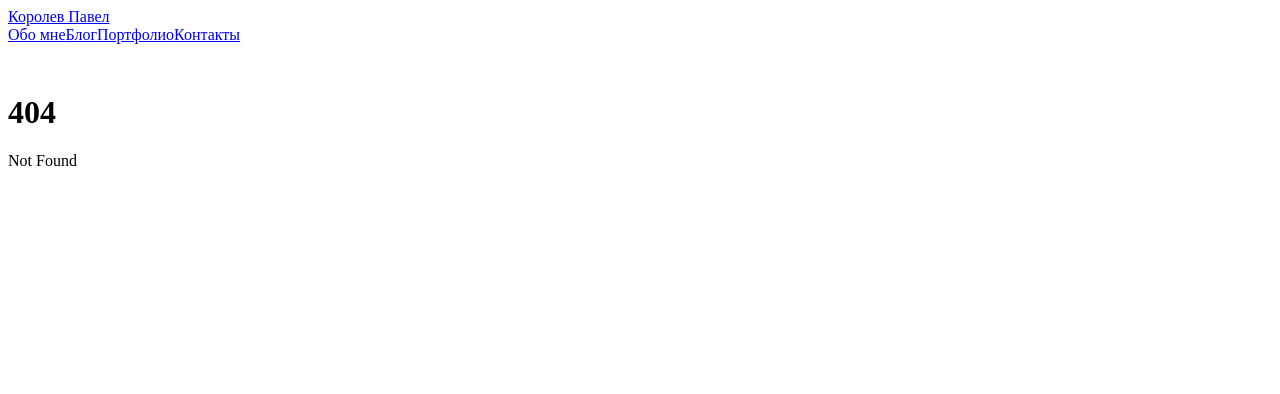
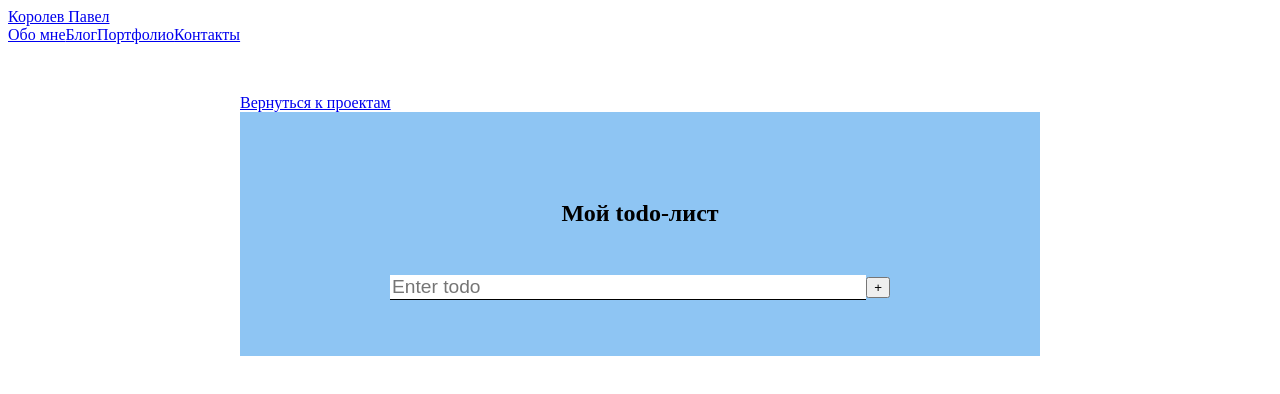
Before and after one commit to DOLBOLESCH/attest-svelte, a SvelteKit app: page /project/apps/1 in a window 1280 px wide. Before the commit this address had no page. Shown: the top 394 px of the page. Built offline with nearby package versions, Linux system fonts and the light colour scheme.

Commit message:
some fixes

```diff
--- /dev/null
+++ b/src/routes/project/+layout.svelte
@@ -0,0 +1,3 @@
+<div class="container">
+    <slot />
+</div>
--- /dev/null
+++ b/src/routes/project/+page.svelte
@@ -0,0 +1,46 @@
+<svelte:head>
+    <title>Портфолио</title>
+</svelte:head>
+
+<div class="container">
+    <h1>Мои проекты</h1>
+    <div class="apps">
+        {#each routes as page}
+        <div class="app">
+            <h2>{page.title}</h2>
+            <p>{page.body}</p>
+            <p class="readmore">
+                <a class="link" href={`/project/apps/${page.id}`}>Читать далее</a>
+            </p>
+        </div>
+        {/each}
+    </div>
+</div>
+
+<script>
+    import {routes} from './routes.js';
+</script>
+
+<style>
+    .container {
+        margin: 50px auto;
+        max-width: 800px;
+        padding: 0 20px;
+    }
+
+    .apps {
+        display: grid;
+        grid-template-columns: 1fr 1fr;
+        grid-gap: 20px;
+    }
+
+    .app {
+        border: 1px solid #ddd;
+        padding: 10px;
+        box-shadow: 0 0 10px #eee;
+    }
+
+    .link {
+        color: rgb(10, 10, 139)
+    }
+</style>
--- /dev/null
+++ b/src/routes/project/apps/+layout.svelte
@@ -0,0 +1,12 @@
+<div class='container'>
+    <a href="/project">Вернуться к проектам</a>
+    <slot />
+</div>
+
+<style>
+        .container {
+        margin: 50px auto;
+        max-width: 800px;
+        padding: 0 20px;
+    }
+</style>
--- /dev/null
+++ b/src/routes/project/apps/1/+page.svelte
@@ -0,0 +1,144 @@
+<script>
+
+    import Icon from "../../../../components/Icon.svelte";
+
+    let newItem = '';
+    let todoList = [];
+    function add() {
+        if (newItem !== '') {
+            todoList = [
+                ...todoList,
+                {
+                    Task: newItem,
+                    Completed: false,
+                },
+            ]
+            newItem = '';
+        }
+    }
+
+    function remove(index) {
+        todoList.splice(index, 1);
+        todoList = todoList;
+    }
+
+    function complete(index) {
+        todoList[index].Completed = !todoList[index].Completed;
+    }
+</script>
+
+<main>
+    <h1>Мой todo-лист</h1>
+    <form on:submit|preventDefault={add}>
+        <input bind:value={newItem} placeholder="Enter todo"/>
+        <button class="add-todo" on:click={add}><span>+</span></button>
+    </form>
+    <div class="todos">
+        {#each todoList as item, index}
+        <div class="todo" class:completed={item.completed}>
+            <span class="todo_text">{item.Task}</span>
+            <div class="todo_buttons">
+                <button class="complete" on:click={ () => complete(index)}>
+                    <Icon name="check-mark"/>
+                </button>
+                <button class="delete" on:click={ () => remove(index)}>
+                    <Icon name="delete"/>
+                </button>
+            </div>
+        </div>
+        {/each}
+    </div>
+</main>
+
+<style>
+    main {
+
+        display: flex;
+        flex-direction: column;
+        align-items: center;
+        min-height: 100%;
+        padding: 5vmin;
+        box-sizing: border-box;
+        background: rgb(142, 197, 243);
+    }
+
+    form {
+        width: 100%;
+        max-width: 500px;
+        display: flex;
+        align-items: center;
+        margin-bottom: 1rem;
+    }
+
+    input {
+        flex-grow: 1;
+        width: 0;
+        border: none;
+        border-bottom: 1px solid black;
+        box-shadow: none;
+        font-size: 1.2rem;
+        margin: 0;
+        outline: none;
+    }
+
+    .todos {
+        width: 100%;
+        max-width: 500px;
+    }
+
+    .todo {
+        display: flex;
+        padding: 20px;
+        border-radius: 20px;
+        box-shadow: 0 0 15px rgb(0, 0, 0 / 20%);
+        background-color: hsla(0, 0%, 100%, 0.2);
+        margin-top: 1rem;
+        font-size: 1.2rem;
+        justify-content: space-between;
+        align-items: center;
+    }
+
+    .todo_buttons {
+        display: flex;
+        align-items: center;
+        margin-left: 1rem;
+    }
+
+    .todo button {
+        width: 32px;
+        height: 32px;
+        padding: 4px;
+        margin: 0;
+        flex-shrink: 0;
+    }
+
+    h1 {
+        text-align: center;
+        font-size: 1.5rem;
+        margin: 2em 0;
+    }
+
+    button.delete,
+    button.delete:hover {
+        color: brown;
+        transition: color 100ms ease-out;
+    }
+
+    button.complete,
+    button.complete:hover {
+        color: cadetblue;
+        transition: color 100ms ease-out;
+    }
+
+    .todo.completed {
+        color: slategray
+    }
+
+    .todo.completed .todo_text {
+        text-decoration: line-through;
+    }
+
+    .todo.completed button {
+        color: silver;
+    }
+</style>
--- /dev/null
+++ b/src/routes/project/routes.js
@@ -0,0 +1,7 @@
+export const routes = [
+    {
+    id:1,
+    title: 'TODO',
+    body: 'Простое и удобное приложение для организации задач. С его помощью вы можете легко создавать, отслеживать и завершить свои ежедневные задачи.'
+    }
+]
```
